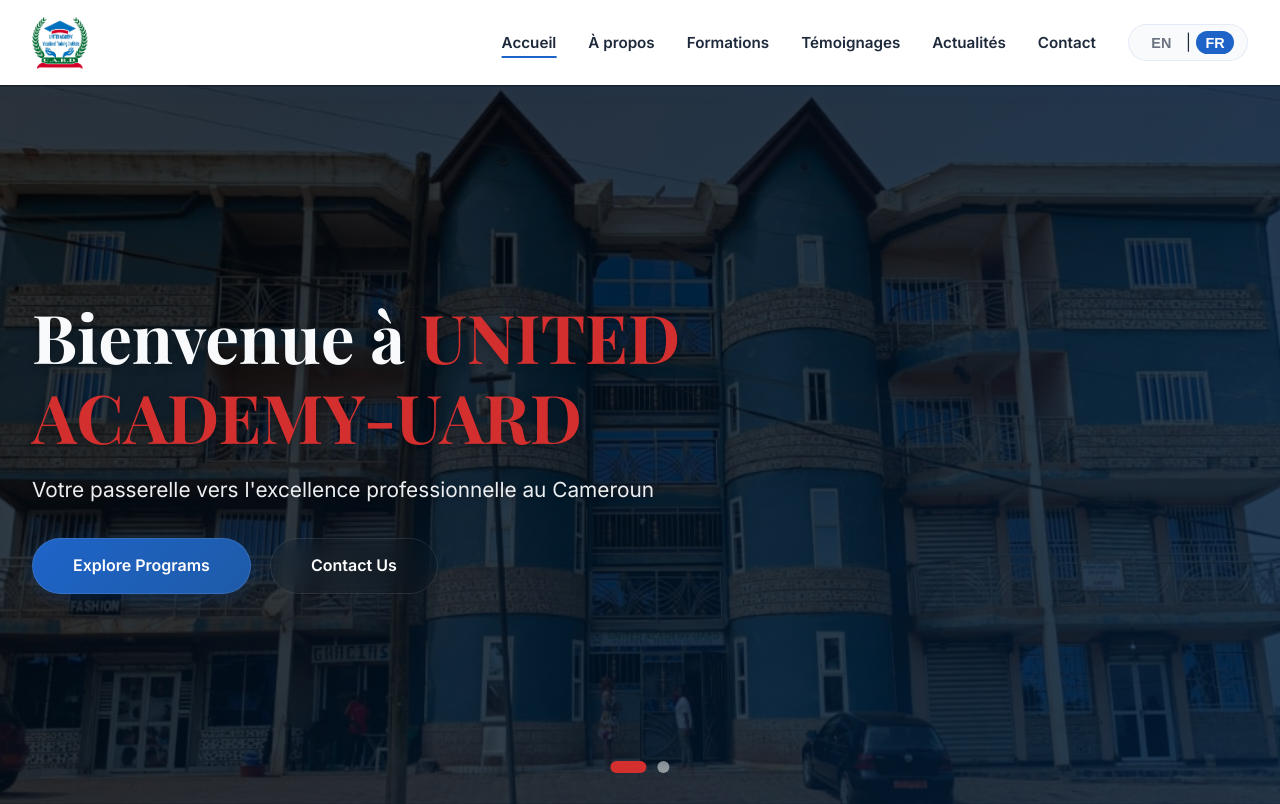
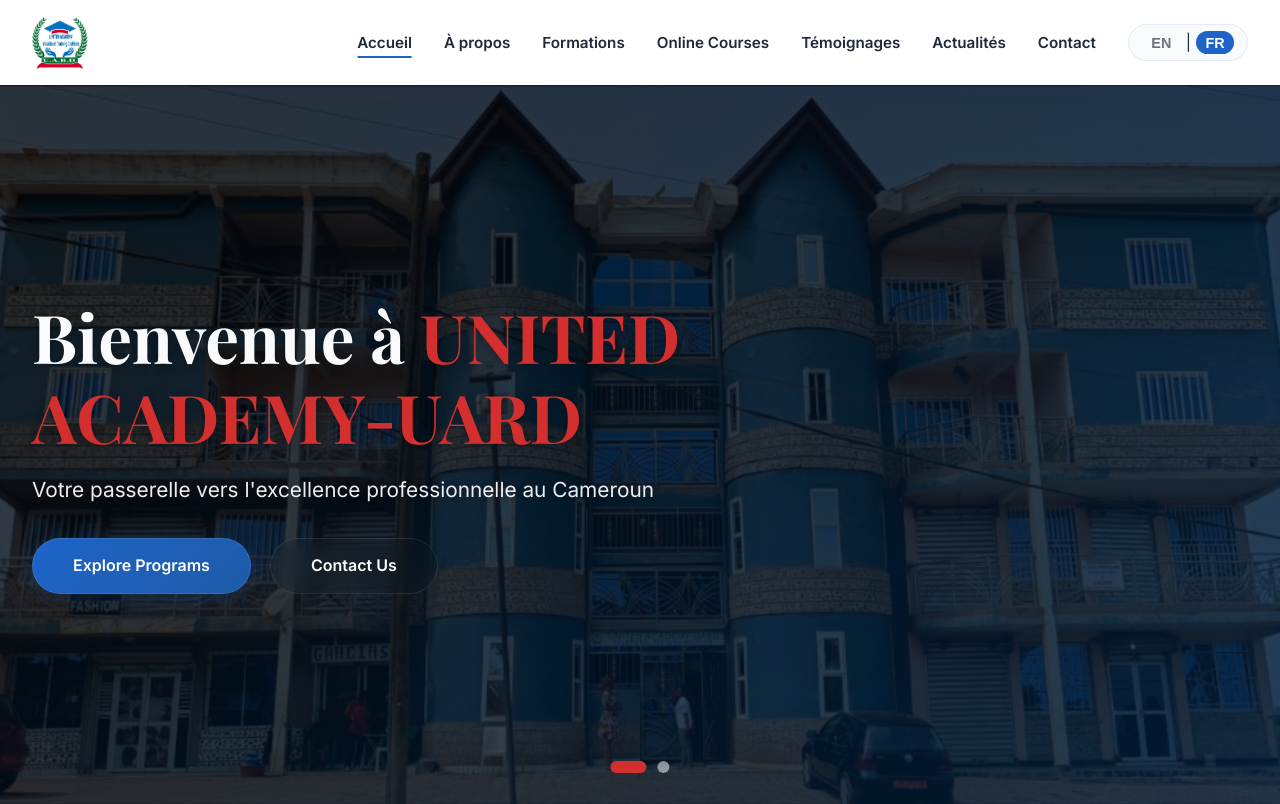
Before and after one commit to Ivor8/united-academy-website, a PHP site: page / in a window 1280 px wide. Shown: the top 804 px of the page. Run offline with PHP 8.4, Linux system fonts and the light colour scheme; data that the repository does not hold is empty.

Commit message:
public links for courses created

```diff
--- a/about.html
+++ b/about.html
@@ -39,6 +39,7 @@
                         <li><a href="index.php" class="nav-link" data-i18n="nav_home">Home</a></li>
                         <li><a href="about.html" class="nav-link active" data-i18n="nav_about">About</a></li>
                         <li><a href="programs.html" class="nav-link" data-i18n="nav_programs">Programs</a></li>
+                        <li><a href="online-courses.php" class="nav-link" data-i18n="nav_online_courses">Online Courses</a></li>
                         <li><a href="testimonials.php" class="nav-link" data-i18n="nav_testimonials">Testimonials</a></li>
                         <li><a href="blog.php" class="nav-link" data-i18n="nav_news">Updates</a></li>
                         <li><a href="contact.html" class="nav-link" data-i18n="nav_contact">Contact</a></li>
--- a/blog.php
+++ b/blog.php
@@ -180,6 +180,7 @@ $featuredPost = $featuredStmt->fetch();
                         <li><a href="index.php" class="nav-link" data-i18n="nav_home">Home</a></li>
                         <li><a href="about.html" class="nav-link" data-i18n="nav_about">About</a></li>
                         <li><a href="programs.html" class="nav-link" data-i18n="nav_programs">Programs</a></li>
+                        <li><a href="online-courses.php" class="nav-link" data-i18n="nav_online_courses">Online Courses</a></li>
                         <li><a href="testimonials.php" class="nav-link" data-i18n="nav_testimonials">Testimonials</a></li>
                         <li><a href="blog.php" class="nav-link active" data-i18n="nav_news">Updates</a></li>
                         <li><a href="contact.html" class="nav-link" data-i18n="nav_contact">Contact</a></li>
--- a/contact.html
+++ b/contact.html
@@ -39,6 +39,7 @@
                         <li><a href="index.php" class="nav-link" data-i18n="nav_home">Home</a></li>
                         <li><a href="about.html" class="nav-link" data-i18n="nav_about">About</a></li>
                         <li><a href="programs.html" class="nav-link" data-i18n="nav_programs">Programs</a></li>
+                        <li><a href="online-courses.php" class="nav-link" data-i18n="nav_online_courses">Online Courses</a></li>
                         <li><a href="testimonials.php" class="nav-link" data-i18n="nav_testimonials">Testimonials</a></li>
                         <li><a href="blog.php" class="nav-link" data-i18n="nav_news">Updates</a></li>
                         <li><a href="contact.html" class="nav-link active" data-i18n="nav_contact">Contact</a></li>
--- a/includes/footer.html
+++ b/includes/footer.html
@@ -12,6 +12,7 @@
                     <li><a href="index.php" data-i18n="nav_home">Home</a></li>
                     <li><a href="about.html" data-i18n="nav_about">About</a></li>
                     <li><a href="programs.html" data-i18n="nav_programs">Programs</a></li>
+                    <li><a href="online-courses.php" data-i18n="nav_online_courses">Online Courses</a></li>
                     <li><a href="blog.html" data-i18n="nav_blog">Blog</a></li>
                     <li><a href="contact.html" data-i18n="nav_contact">Contact</a></li>
                 </ul>
--- a/includes/header.html
+++ b/includes/header.html
@@ -9,6 +9,7 @@
                 <li><a href="index.php" class="nav-link" data-i18n="nav_home">Home</a></li>
                 <li><a href="about.html" class="nav-link" data-i18n="nav_about">About</a></li>
                 <li><a href="programs.html" class="nav-link" data-i18n="nav_programs">Programs</a></li>
+                <li><a href="online-courses.php" class="nav-link" data-i18n="nav_online_courses">Online Courses</a></li>
                 <li><a href="testimonials.html" class="nav-link" data-i18n="nav_testimonials">Testimonials</a></li>
                 <li><a href="blog.html" class="nav-link active" data-i18n="nav_news">Updates</a></li>
                 <li><a href="contact.html" class="nav-link" data-i18n="nav_contact">Contact</a></li>
--- a/index.php
+++ b/index.php
@@ -82,6 +82,7 @@ $testimonials = $testimonialStmt->fetchAll();
                         <li><a href="index.php" class="nav-link active" data-i18n="nav_home">Home</a></li>
                         <li><a href="about.html" class="nav-link" data-i18n="nav_about">About</a></li>
                         <li><a href="programs.html" class="nav-link" data-i18n="nav_programs">Programs</a></li>
+                        <li><a href="online-courses.php" class="nav-link" data-i18n="nav_online_courses">Online Courses</a></li>
                         <li><a href="testimonials.php" class="nav-link" data-i18n="nav_testimonials">Testimonials</a></li>
                         <li><a href="blog.php" class="nav-link" data-i18n="nav_news">Updates</a></li>
                         <li><a href="contact.html" class="nav-link" data-i18n="nav_contact">Contact</a></li>
--- a/programs.html
+++ b/programs.html
@@ -39,6 +39,7 @@
                         <li><a href="index.php" class="nav-link" data-i18n="nav_home">Home</a></li>
                         <li><a href="about.html" class="nav-link" data-i18n="nav_about">About</a></li>
                         <li><a href="programs.html" class="nav-link active" data-i18n="nav_programs">Programs</a></li>
+                        <li><a href="online-courses.php" class="nav-link" data-i18n="nav_online_courses">Online Courses</a></li>
                         <li><a href="testimonials.php" class="nav-link" data-i18n="nav_testimonials">Testimonials</a></li>
                         <li><a href="blog.php" class="nav-link" data-i18n="nav_news">Updates</a></li>
                         <li><a href="contact.html" class="nav-link" data-i18n="nav_contact">Contact</a></li>
--- a/testimonials.php
+++ b/testimonials.php
@@ -61,6 +61,7 @@ $imageTestimonials = array_filter($testimonials, function($t) {
                         <li><a href="index.php" class="nav-link" data-i18n="nav_home">Home</a></li>
                         <li><a href="about.html" class="nav-link" data-i18n="nav_about">About</a></li>
                         <li><a href="programs.html" class="nav-link" data-i18n="nav_programs">Programs</a></li>
+                        <li><a href="online-courses.php" class="nav-link" data-i18n="nav_online_courses">Online Courses</a></li>
                         <li><a href="testimonials.php" class="nav-link active" data-i18n="nav_testimonials">Testimonials</a></li>
                         <li><a href="blog.php" class="nav-link" data-i18n="nav_news">Updates</a></li>
                         <li><a href="contact.html" class="nav-link" data-i18n="nav_contact">Contact</a></li>
```
Also changed, not shown: 1 other file.
